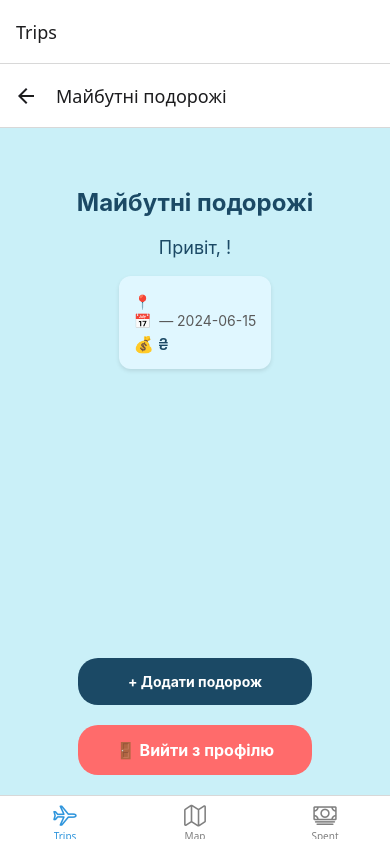
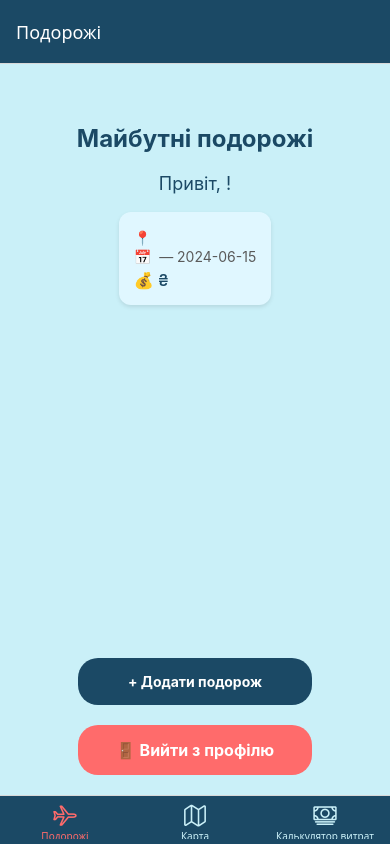
Before and after one commit to KsuSh7/TravelPlanner, a React Native app: screen /MainTabs in a window 390 px wide. Built offline with nearby package versions, Linux system fonts and the light colour scheme.

Commit message:
Останні зміни

```diff
--- a/screen/BottomTabs.js
+++ b/screen/BottomTabs.js
@@ -11,9 +11,9 @@ const Tab = createBottomTabNavigator();
 const Stack = createStackNavigator();
 function FutureTripsStack() {
   return (
-    <Stack.Navigator>
-      <Stack.Screen name="FutureTrips" component={FutureTrips} options={{ title: 'Майбутні подорожі' }} />
-      <Stack.Screen name="TripDetails" component={TripDetailsScreen} options={{ title: 'Деталі подорожі' }} />
+    <Stack.Navigator screenOptions={{ headerShown: false }}>
+      <Stack.Screen name="FutureTrips" component={FutureTrips} />
+      <Stack.Screen name="TripDetails" component={TripDetailsScreen}  />
     </Stack.Navigator>
   );
 }
@@ -22,27 +22,33 @@ export default function BottomTabs() {
     <Tab.Navigator
       screenOptions={({ route }) => ({
         headerShown: true,
+        headerStyle: {
+      backgroundColor: '#1B4965', },
+      headerTintColor: '#FFFFFF',
+        tabBarStyle: {
+      backgroundColor: '#1B4965',
+    },
         tabBarIcon: ({ color, size }) => {
           let iconName;
 
-          if (route.name === 'Trips') {
+          if (route.name === 'Подорожі') {
             iconName = 'airplane-outline';
-          } else if (route.name === 'Map') {
+          } else if (route.name === 'Карта') {
             iconName = 'map-outline';
-          }else if (route.name=='Spent'){
+          }else if (route.name=='Калькулятор витрат'){
             iconName='cash-outline';
           }
           return <Ionicons name={iconName} size={size} color={color} />;
         },
-        tabBarActiveTintColor: '#2f95dc',
-        tabBarInactiveTintColor: 'gray',
+        tabBarActiveTintColor: '#FF6B6B',
+        tabBarInactiveTintColor: '#CAF0F8',
       })}
     >
-       <Tab.Screen name="Trips" component={FutureTripsStack} />
+       <Tab.Screen  name="Подорожі" component={FutureTripsStack} />
 
 
-      <Tab.Screen name="Map" component={MapScreen} />
-      <Tab.Screen name="Spent" component={SpentScreen} />
+      <Tab.Screen name="Карта" component={MapScreen} />
+      <Tab.Screen name="Калькулятор витрат" component={SpentScreen} />
 
     </Tab.Navigator>
   );
--- a/screen/FutureTrips.js
+++ b/screen/FutureTrips.js
@@ -29,14 +29,14 @@ export default function FutureTrips() {
   useEffect(() => {
     if (!token) return;
 
-    fetch('http://192.168.31.55:5001/api/cities', {
+    fetch('http://192.168.1.162:5001/api/cities', {
       headers: { Authorization: `Bearer ${token}` }
     })
       .then(res => res.json())
       .then(setAllCities)
       .catch(err => console.error('Помилка при завантаженні міст:', err));
 
-    fetch('http://192.168.31.55:5001/api/users/me', {
+    fetch('http://192.168.1.162:5001/api/users/me', {
       headers: {
         Authorization: `Bearer ${token}`,
         'Content-Type': 'application/json'
@@ -46,7 +46,7 @@ export default function FutureTrips() {
       .then(data => setUserName(data.username))
       .catch(err => console.error('Помилка при завантаженні користувача:', err));
 
-    fetch('http://192.168.31.55:5001/api/trips', {
+    fetch('http://192.168.1.162:5001/api/trips', {
       headers: { Authorization: `Bearer ${token}` }
     })
       .then(res => res.json())
@@ -68,7 +68,7 @@ export default function FutureTrips() {
       trip_name: tripName
     };
 
-    fetch('http://192.168.31.55:5001/api/trips', {
+    fetch('http://192.168.1.162:5001/api/trips', {
       method: 'POST',
       headers: {
         'Content-Type': 'application/json',
--- a/screen/LoginScreen.js
+++ b/screen/LoginScreen.js
@@ -19,7 +19,7 @@ export default function LoginScreen({ navigation }) {
 
   const handleLogin = async () => {
     try {
-      const response = await fetch('http://192.168.31.55:5001/api/login', {
+      const response = await fetch('http://192.168.1.162:5001/api/login', {
         method: 'POST',
         headers: { 'Content-Type': 'application/json' },
         body: JSON.stringify({ email, password }),
@@ -49,7 +49,7 @@ export default function LoginScreen({ navigation }) {
 
   return (
     <View style={styles.container}>
-      <Text style={styles.titleTop}>Ввійдіть,щоб продовжити </Text>
+      <Text style={styles.titleTop}>Ввійдіть, щоб продовжити</Text>
       <Image source={require('../assets/logo.png')} style={styles.logo} />
       <Text style={styles.title}>Вхід</Text>
 
@@ -76,17 +76,23 @@ export default function LoginScreen({ navigation }) {
         <Text style={styles.buttonText}>Вхід</Text>
       </TouchableOpacity>
 
+      <TouchableOpacity onPress={() => navigation.navigate('SignUp')}>
+        <Text style={styles.footerText}>
+          Немає акаунту? <Text style={styles.linkText}>Зареєструйтесь</Text>
+        </Text>
+      </TouchableOpacity>
     </View>
   );
 }
 
 const styles = StyleSheet.create({
   container: { flex: 1, backgroundColor: '#CAF0F8', alignItems: 'center', paddingTop: 60 },
-  titleTop: { fontSize: 18, fontFamily: 'Poppins-Bold',color: '#1B4965', marginBottom: 10 },
+  titleTop: { fontSize: 18, fontFamily: 'Poppins-Bold', color: '#1B4965', marginBottom: 10 },
   logo: { width: 250, height: 200, marginBottom: 20 },
-  title: {fontFamily: 'Poppins-Bold', fontSize: 26, color: '#1B4965', marginBottom: 20 },
+  title: { fontFamily: 'Poppins-Bold', fontSize: 26, color: '#1B4965', marginBottom: 20 },
   input: { width: '80%', backgroundColor: '#E0F7FF', padding: 10, marginVertical: 10, borderRadius: 10 },
   button: { backgroundColor: '#1B4965', padding: 15, width: '60%', borderRadius: 20, marginTop: 20 },
-  buttonText: { color: '#fff', textAlign: 'center', fontFamily: 'Poppins-Bold',},
-  footerText: { marginTop: 20, color: '#1B4965' }
+  buttonText: { color: '#fff', textAlign: 'center', fontFamily: 'Poppins-Bold' },
+  footerText: { marginTop: 20, color: '#1B4965', fontFamily: 'Poppins-Regular' },
+  linkText: { color: '#0077B6', fontWeight: 'bold' }
 });
--- a/screen/TripDetailsScreen.js
+++ b/screen/TripDetailsScreen.js
@@ -22,7 +22,7 @@ export default function TripDetailsScreen({ route }) {
         if (!token) return;
 
         try {
-        const response = await fetch(`http://192.168.31.55:5001/api/trips/${trip.id}/expenses`, {
+        const response = await fetch(`http://192.168.1.162:5001/api/trips/${trip.id}/expenses`, {
         headers: { 'Authorization': `Bearer ${token}` }
         });
         if (!response.ok) {
@@ -44,7 +44,7 @@ export default function TripDetailsScreen({ route }) {
         }
 
         try {
-        const response = await fetch(`http://192.168.31.55:5001/api/trips/${trip.id}/expenses`, {
+        const response = await fetch(`http://192.168.1.162:5001/api/trips/${trip.id}/expenses`, {
         method: 'POST',
         headers: {
             'Content-Type': 'application/json',
--- a/screen/WelcomeScreen.js
+++ b/screen/WelcomeScreen.js
@@ -22,7 +22,7 @@ const styles = StyleSheet.create({
   container: { flex: 1, backgroundColor: '#CAF0F8', alignItems: 'center', paddingTop: 60 },
   titleTop: { fontSize: 18, fontFamily: 'Poppins-Bold',color: '#1B4965', marginBottom: 20 , marginTop: 30},
   logo: { width: 350, height: 200, marginBottom: 20,},
-  title: { fontFamily:'Poppins-Bold', fontSize: 26, fontWeight: 'bold', color: '#1B4965', marginBottom: 20 },
+  title: { fontFamily:'Poppins-Bold', fontSize: 24, fontWeight: 'bold', color: '#1B4965', marginBottom: 20 },
   button: { backgroundColor: '#1B4965', padding: 15, width: '60%', borderRadius: 20, marginTop: 20 },
   buttonText: { color: '#fff',fontFamily: 'Poppins-Bold', textAlign: 'center', fontSize: 16},
 });
--- a/utils/api.js
+++ b/utils/api.js
@@ -1,4 +1,4 @@
-const API_URL = 'http://192.168.31.55:5001/api';  // додай /api сюди
+const API_URL = 'http://192.168.1.162:5001/api';  // додай /api сюди
 
 export async function loginUser(email, password) {
   const res = await fetch(`${API_URL}/login`, {
```
Also changed, not shown: 1 other file (tests, documents, lock files or other folders).
